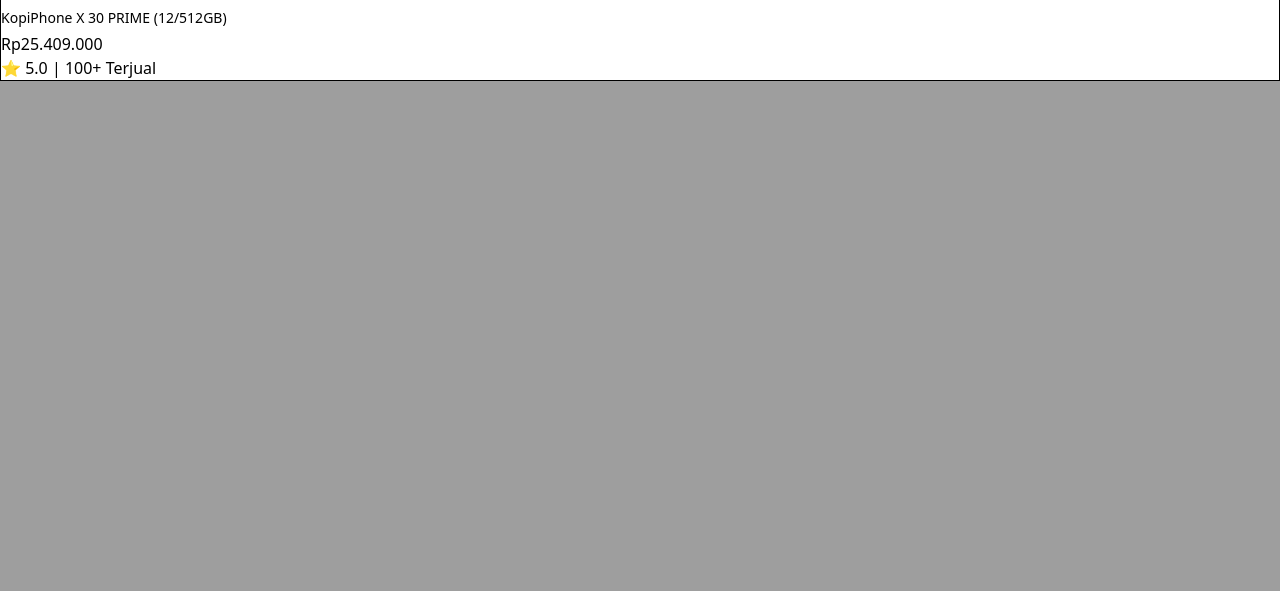
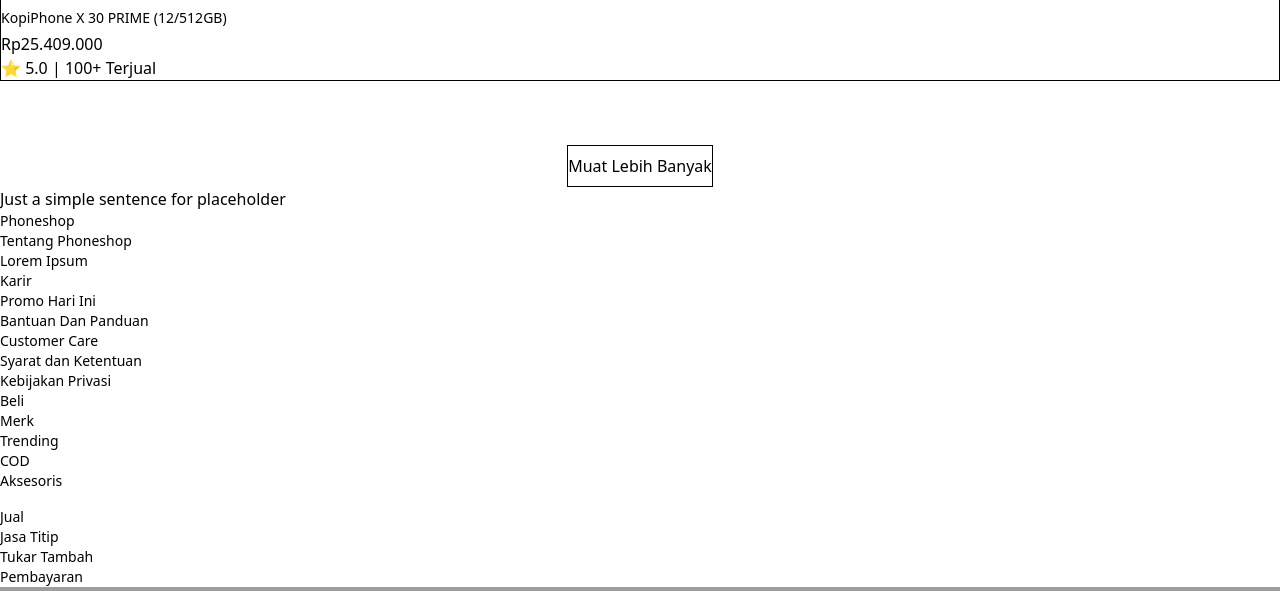
Before and after one commit to genta-bahana-nagari/kelompok_ukk, a Laravel app: page / in a window 1280 px wide. Shown: the part 1639-2230 px from the top of the page. Before the commit the page ends 1720 px from the top, so only its background shows below. Run offline with Laravel 12, Linux system fonts and the light colour scheme; data that the repository does not hold is empty; some libraries are stand-ins or nearby versions; some web fonts are replaced; grey boxes are pictures that could not be loaded.

Commit message:
Landing selesai

```diff
--- /dev/null
+++ b/app/Livewire/Footer.php
@@ -0,0 +1,13 @@
+<?php
+
+namespace App\Livewire;
+
+use Livewire\Component;
+
+class Footer extends Component
+{
+    public function render()
+    {
+        return view('livewire.footer');
+    }
+}
--- a/app/Livewire/HomePage.php
+++ b/app/Livewire/HomePage.php
@@ -4,13 +4,15 @@
 
 use Illuminate\Support\Facades\Auth;
 use Livewire\Component;
+use App\Models\Phone;
 
 class HomePage extends Component
 {
     public function render()
     {
         return view('livewire.home-page',[
-            'user' => Auth::user()
+            'user' => Auth::user(),
+            'phones' => Phone::latest()->take(10)->get(),
         ]);
     }
 }
--- a/resources/views/dashboard.blade.php
+++ b/resources/views/dashboard.blade.php
@@ -1,10 +1,4 @@
 <x-app-layout>
-    <x-slot name="header">
-        <h2 class="font-semibold text-xl text-gray-800 leading-tight">
-            {{ __('Dashboard') }}
-        </h2>
-    </x-slot>
-
     <div class="py-12">
         <div class="max-w-7xl mx-auto sm:px-6 lg:px-8">
             <div class="bg-white overflow-hidden shadow-xl sm:rounded-lg">
--- /dev/null
+++ b/resources/views/livewire/footer.blade.php
@@ -0,0 +1,57 @@
+<footer class="border-t mt-12 bg-white text-sm text-gray-700">
+    <div class="max-w-7xl mx-auto px-4 py-10 grid grid-cols-2 md:grid-cols-4 gap-8">
+        <!-- Informasi Phoneshop -->
+        <div>
+            <h4 class="font-semibold mb-3">Phoneshop</h4>
+            <ul class="space-y-2">
+                <li><a href="#">Tentang Phoneshop</a></li>
+                <li><a href="#">Lorem Ipsum</a></li>
+                <li><a href="#">Karir</a></li>
+                <li><a href="#">Promo Hari Ini</a></li>
+            </ul>
+        </div>
+
+        <!-- Panduan -->
+        <div>
+            <h4 class="font-semibold mb-3">Bantuan Dan Panduan</h4>
+            <ul class="space-y-2">
+                <li><a href="#">Customer Care</a></li>
+                <li><a href="#">Syarat dan Ketentuan</a></li>
+                <li><a href="#">Kebijakan Privasi</a></li>
+            </ul>
+        </div>
+
+        <!-- Beli / Jual -->
+        <div>
+            <h4 class="font-semibold mb-3">Beli</h4>
+            <ul class="space-y-2 mb-4">
+                <li><a href="#">Merk</a></li>
+                <li><a href="#">Trending</a></li>
+                <li><a href="#">COD</a></li>
+                <li><a href="#">Aksesoris</a></li>
+            </ul>
+            <h4 class="font-semibold mb-3">Jual</h4>
+            <ul class="space-y-2">
+                <li><a href="#">Jasa Titip</a></li>
+                <li><a href="#">Tukar Tambah</a></li>
+            </ul>
+        </div>
+
+        <!-- Pembayaran & Pengiriman -->
+        <div class="md:col-span-1 flex flex-col gap-6">
+            <!-- Pembayaran -->
+            <div>
+                <h4 class="font-semibold mb-3">Pembayaran</h4>
+                <img src="/path-to-your/payment-methods.png" alt="Metode Pembayaran" class="w-full object-contain">
+            </div>
+            <!-- Pengiriman -->
+            <div>
+                <h4 class="font-semibold mb-3">Pengiriman</h4>
+                <img src="/path-to-your/shipping-methods.png" alt="Metode Pengiriman" class="w-full object-contain">
+            </div>
+        </div>
+    </div>
+    <div class="text-center text-xs text-gray-500 py-4 border-t mt-6">
+        &copy; 2025 Phoneshop. All rights reserved.
+    </div>
+</footer>
--- a/resources/views/livewire/home-page.blade.php
+++ b/resources/views/livewire/home-page.blade.php
@@ -1,12 +1,12 @@
 <div class="min-h-screen bg-white font-sans">
-    {{-- Banner --}}
+    <!-- Banner -->
     <section class="mt-4 mx-6">
         <div class="w-full h-48 bg-gray-200 rounded-lg flex items-center justify-center overflow-hidden">
             <img src="/banner.jpg" alt="Banner" class="object-cover w-full h-full">
         </div>
     </section>
 
-    {{-- Recommendations --}}
+    <!-- Recomendation -->
     <section class="mt-6 mx-6">
         <div class="flex items-center gap-4 mb-4 text-sm md:text-lg font-semibold ">
             <h2>Berdasarkan preferensimu</h2>
@@ -23,4 +23,46 @@
             @endforeach
         </div>
     </section>
+
+    <!-- Products and Brands -->
+    <section class="px-6 py-8">
+    <!-- Brand button -->
+    <div class="flex items-center justify-center mb-6">
+        <div class="flex flex-wrap gap-4">
+            <button class="px-4 py-2 bg-red-600 text-white font-semibold rounded-md">Huawei</button>
+            <button class="px-4 py-2 bg-gray-800 text-white font-semibold rounded-md">Iphone</button>
+            <button class="px-4 py-2 bg-blue-500 text-white font-semibold rounded-md">Samsung</button>
+            <button class="px-4 py-2 bg-green-500 text-white font-semibold rounded-md">Infinix</button>
+        </div>
+    </div>
+
+        <!-- Produk Based on Brands -->
+        <div class="grid grid-cols-2 md:grid-cols-4 gap-4">
+            @foreach ($phones as $phone)
+            <div class="border p-4 rounded-lg shadow-sm hover:shadow-md transition">
+                <img src="{{ asset('storage/' . $phone->image) }}" alt="{{ $phone->title }}" class="object-cover">
+                <div class="p-3">
+                    <p class="text-xs text-gray-400 mb-1">{{ $phone->title }}</p>
+                    <h3 class="text-sm font-semibold leading-tight mb-1">{{ Str::limit($phone->body, 50) }}</h3>
+                    <p class="text-orange-600 font-bold mb-1">Stok: {{ $phone->stok }}</p>
+                    <div class="text-xs text-gray-500">Status: {{ $phone->status }}</div>
+                </div>
+            </div>
+            @endforeach
+        </div>
+
+        <!-- Button Load More -->
+        <div class="mt-8 flex justify-center">
+            <button class="px-6 py-2 border border-gray-300 rounded hover:bg-gray-100 transition">
+                Muat Lebih Banyak
+            </button>
+        </div>
+    </section>
+
+    <!-- Testimonial -->
+    <section class="mt-6 mx-6">
+        <h1 class="text-lg font-bold text-center">
+            Just a simple sentence for placeholder
+        </h1>
+    </section>
 </div>
--- a/resources/views/welcome.blade.php
+++ b/resources/views/welcome.blade.php
@@ -23,9 +23,11 @@
         <header>
             @livewire('navigation-menu')
         </header>
-
         <div>
             @livewire('home-page')
         </div>
+        <footer>
+            @livewire('footer')
+        </footer>
     </body>
 </html>
```
